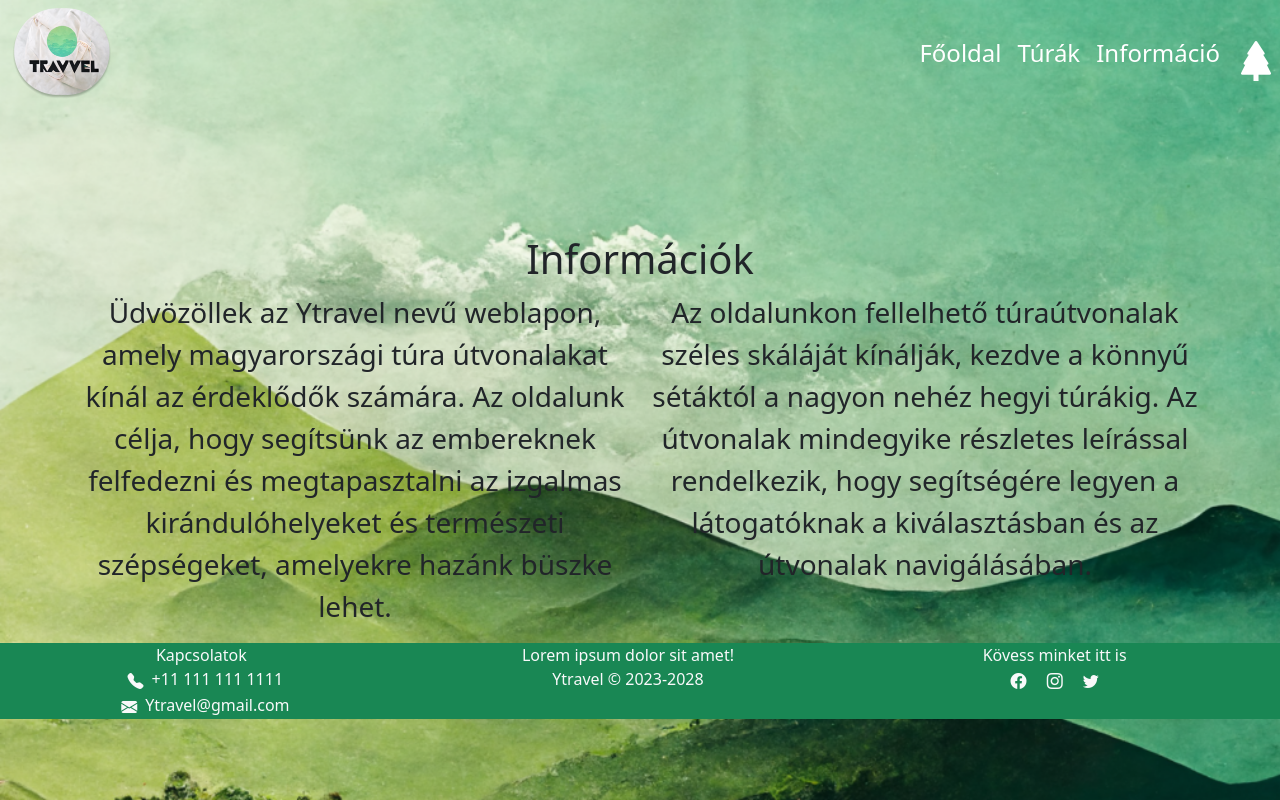
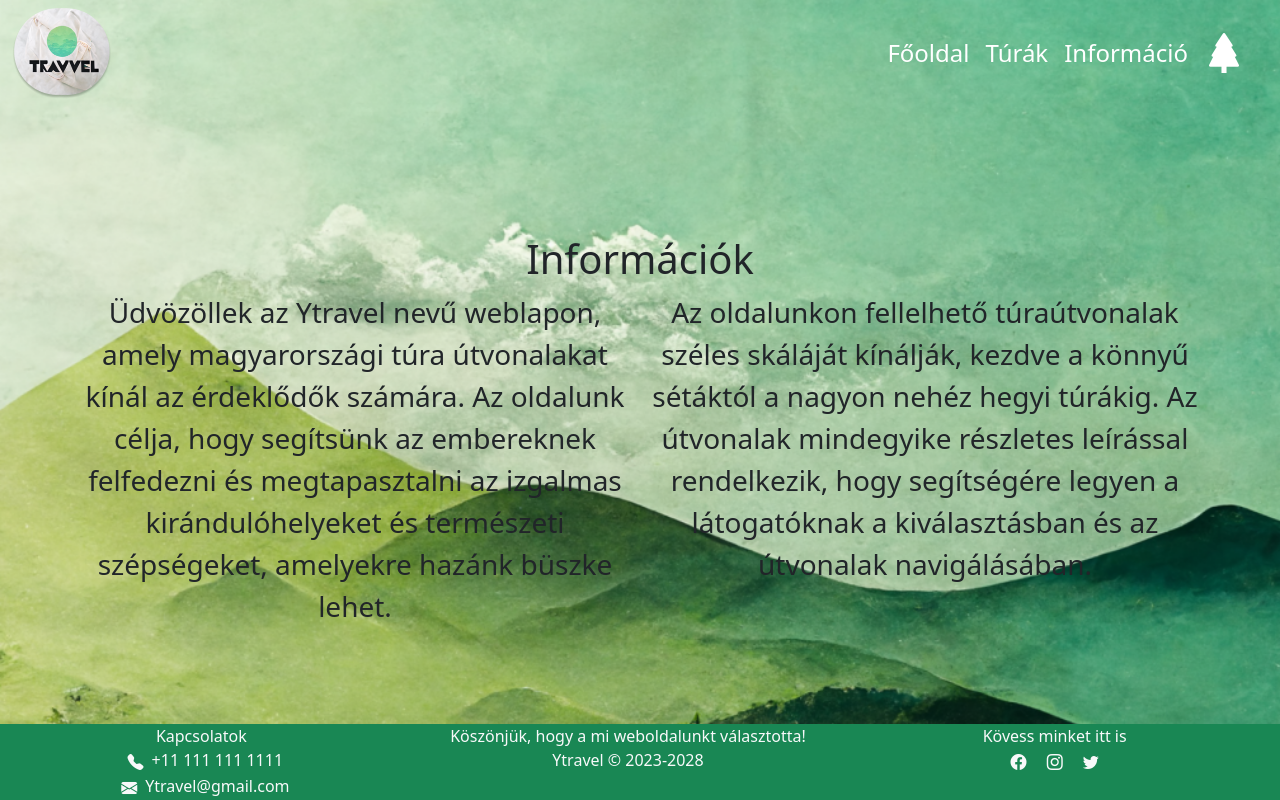
Before and after one commit to vecsandris/evVegiProjekt, a PHP site: page /frontend/informaciok.php in a window 1280 px wide. Run offline with PHP 8.4, Linux system fonts and the light colour scheme.

Commit message:
információk php, navbar footer

```diff
--- a/frontend/informaciok.php
+++ b/frontend/informaciok.php
@@ -51,8 +51,8 @@ $nev
           <?php
           }
           ?>
-          <li class="nav-item p-2" style="width:40px;height: 40px;">
-            <a class="navbar-link text-white" href="../server/belepes.php">
+          <li class="nav-item p-2">
+            <a class="navbar-brand text-white" href="../server/belepes.php">
             <i class="bi bi-tree-fill fs-1"></i>
             </a>
           </li>
@@ -85,7 +85,7 @@ $nev
       </div>
     </div>
   </div>
-  <footer class="text-center text-light bg-success w-100 mt-auto">
+  <footer class="text-center text-light bg-success w-100 mt-auto fixed-bottom">
     <div class="row w-100">
       <div class="col-4 col-md-4">
         <span class="fs-6">Kapcsolatok</span><br>
@@ -93,7 +93,7 @@ $nev
         <span class="fs-6"><i class="bi bi-envelope-fill p-2"></i>Ytravel@gmail.com</span>
       </div>
       <div class="col-4 col-md-4">
-        <span class="fs-6">Lorem ipsum dolor sit amet!</span><br>
+        <span class="fs-6">Köszönjük, hogy a mi weboldalunkt választotta!</span><br>
         <span class="text-light">Ytravel &copy; 2023-2028</span>
       </div>
       <div class="col-4 col-md-4">
--- a/index.php
+++ b/index.php
@@ -16,7 +16,7 @@ session_start();
     //belépés
     if(!isset($_SESSION["nev"]))
     {
-       header("location: frontend/fooldal.php");
+        header("location: frontend/fooldal.php");
     }
     ?>
     <script src="https://cdn.jsdelivr.net/npm/bootstrap@5.3.0-alpha1/dist/js/bootstrap.bundle.min.js" integrity="sha384-w76AqPfDkMBDXo30jS1Sgez6pr3x5MlQ1ZAGC+nuZB+EYdgRZgiwxhTBTkF7CXvN" crossorigin="anonymous"></script>
```
